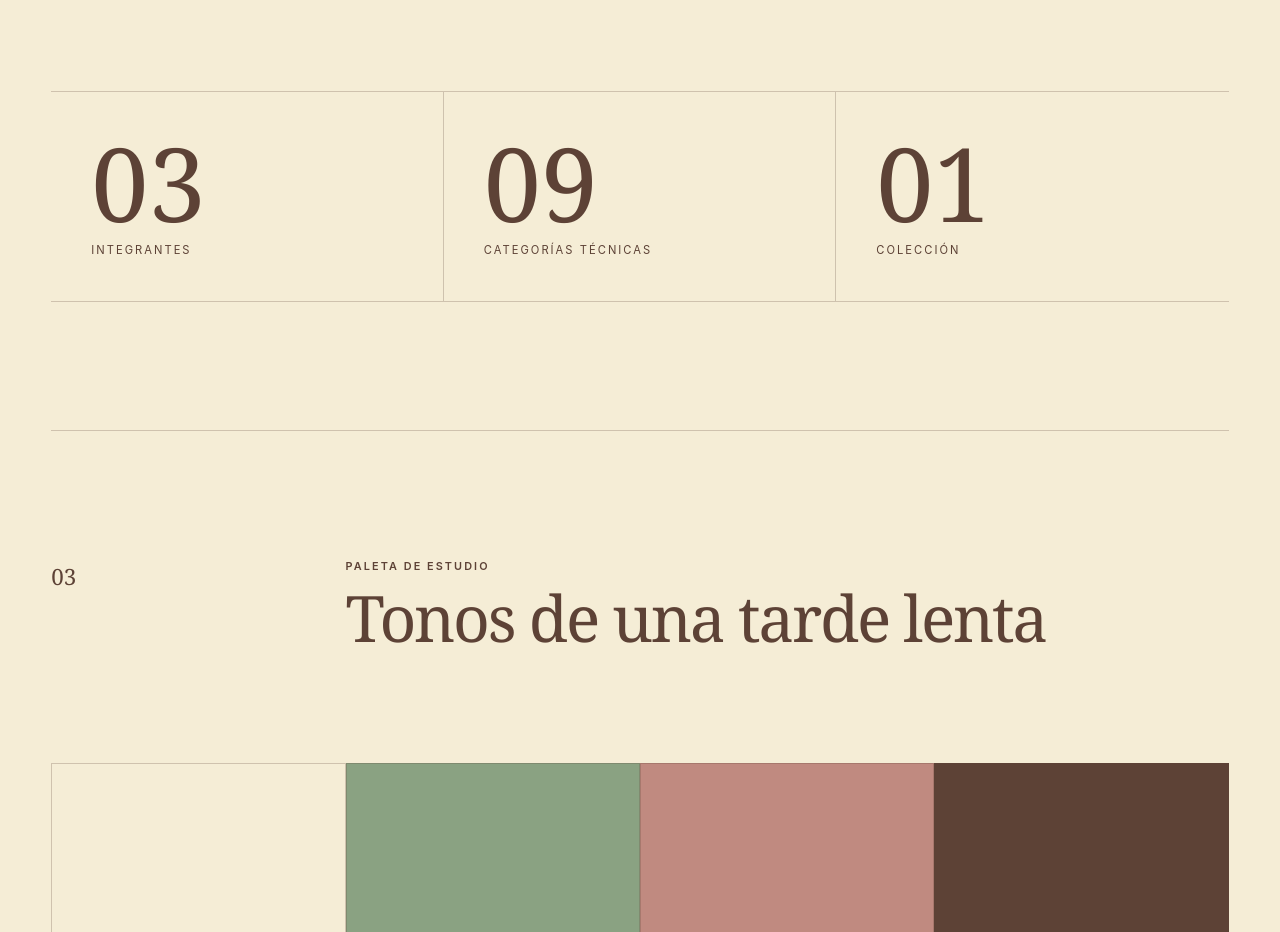
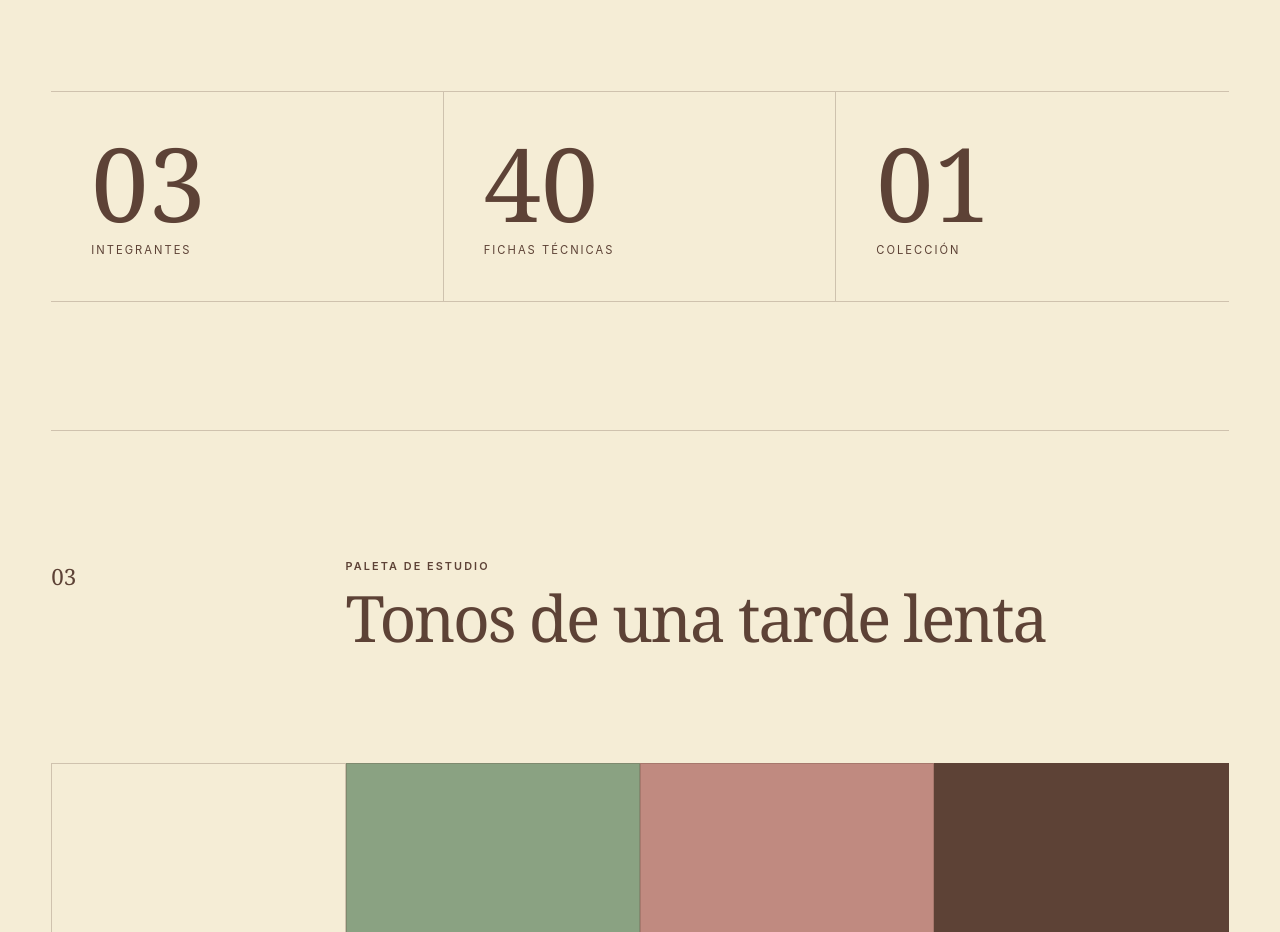
Before and after one commit to Juliand97/aki_no_kaze_gakuen, a Vue app: page / in a window 1280 px wide. Shown: the part 2060-2992 px from the top of the page. Built offline with nearby package versions, Linux system fonts and the light colour scheme.

Commit message:
Mostrar total dinamico de fichas tecnicas

```diff
--- a/src/views/HomeView.vue
+++ b/src/views/HomeView.vue
@@ -1,11 +1,18 @@
 <script setup lang="ts">
 import SectionHeading from '@/components/SectionHeading.vue'
 import homeCollectionImage from '@/assets/img_inicio/coleccion-aki-no-kaze.png'
+import { members } from '@/data/members'
+import { getMemberSheetImages } from '@/data/technicalSheets'
+
+const totalTechnicalSheets = members.reduce(
+  (total, member) => total + getMemberSheetImages(member.username).length,
+  0,
+)
 </script>
 <template><div class="page home-page">
   <section class="hero"><div class="hero-copy"><p class="eyebrow">Colección académica · Otoño 2026</p><h1 tabindex="-1">Aki no Kaze<br><em>Gakuen</em></h1><p class="hero-lead">Uniformes imaginados entre hojas, aulas y memorias. Una colección de moda que convierte el otoño en lenguaje.</p><div class="actions"><RouterLink class="button primary" to="/integrantes">Conocer al equipo →</RouterLink></div></div><div class="hero-art hero-photo"><img :src="homeCollectionImage" width="1230" height="1278" alt="Tres modelos presentan atuendos blancos y verde salvia de la colección Aki no Kaze Gakuen"><span class="art-code">AKG — 00</span></div><div class="hero-caption"><span>Archivo / 01</span><span>Bogotá, Colombia</span></div></section>
   <section class="manifesto section"><SectionHeading index="01" kicker="Manifiesto" title="El otoño como uniforme"/><div class="manifesto-copy"><p>“Aki no Kaze” —el viento de otoño— nombra ese instante en que todo cambia de ritmo. La colección observa la vida académica desde la sensibilidad del atelier.</p><p>Orden y movimiento, tradición y juventud: una narrativa visual construida para ser recorrida como revista y consultada como archivo.</p></div></section>
-  <section class="section"><SectionHeading index="02" kicker="La colección" title="Tres miradas, un mismo archivo" description="El proyecto reúne el trabajo de tres integrantes en una identidad compartida."/><div class="stat-grid"><article><strong>03</strong><span>integrantes</span></article><article><strong>09</strong><span>categorías técnicas</span></article><article><strong>01</strong><span>colección</span></article></div></section>
+  <section class="section"><SectionHeading index="02" kicker="La colección" title="Tres miradas, un mismo archivo" description="El proyecto reúne el trabajo de tres integrantes en una identidad compartida."/><div class="stat-grid"><article><strong>03</strong><span>integrantes</span></article><article><strong>{{ totalTechnicalSheets }}</strong><span>fichas técnicas</span></article><article><strong>01</strong><span>colección</span></article></div></section>
   <section class="palette-section section"><SectionHeading index="03" kicker="Paleta de estudio" title="Tonos de una tarde lenta"/><div class="swatches"><div class="swatch paper"><span>Creamy White</span><small>#F5EDD6</small></div><div class="swatch green"><span>Eucalyptus</span><small>#8AA282</small></div><div class="swatch rose"><span>Clay</span><small>#C08A80</small></div><div class="swatch ink"><span>Brown Bark</span><small>#5D4236</small></div></div></section>
   <section class="instagram-callout"><p class="eyebrow">Diario de colección</p><h2>Sigue el proceso, las pruebas y el detrás de escena.</h2><a class="button primary" href="https://www.instagram.com/akinokaze.collection/" target="_blank" rel="noopener noreferrer">@akinokaze.collection ↗</a></section>
 </div></template>
```
